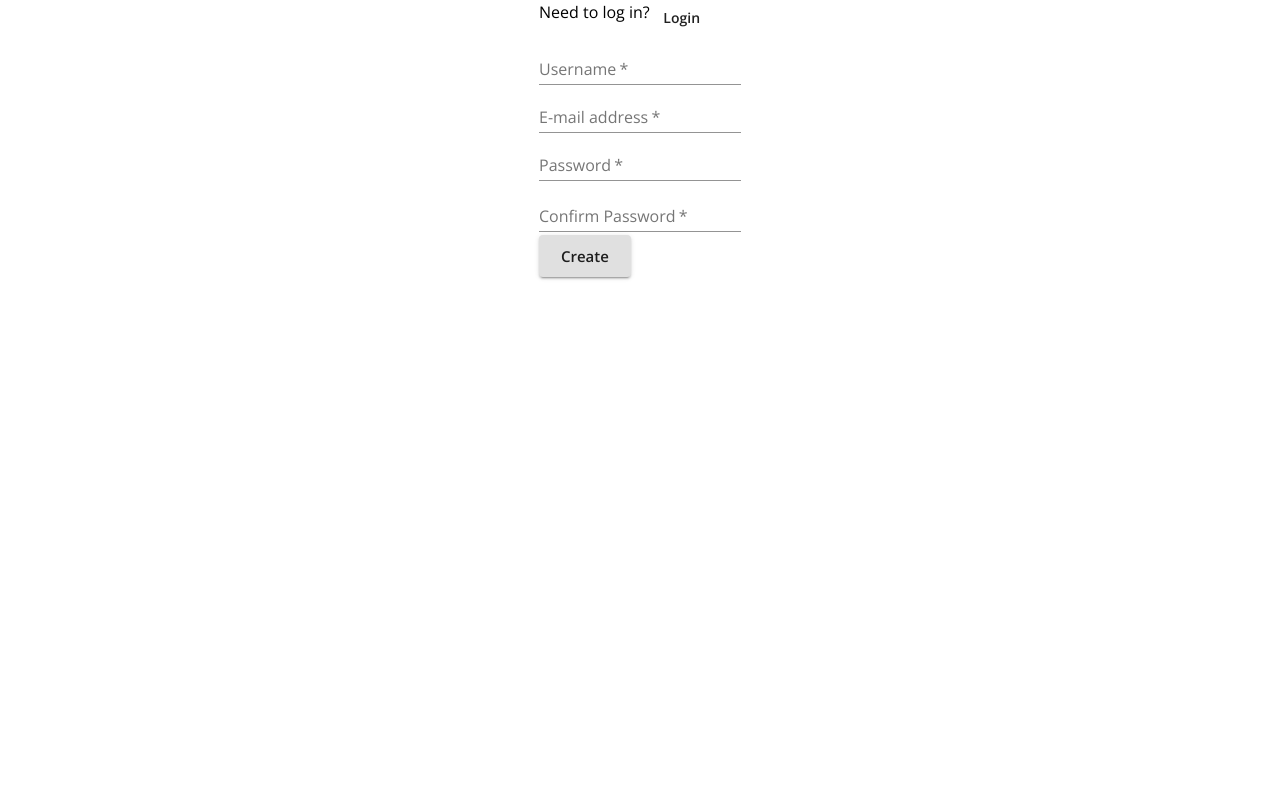
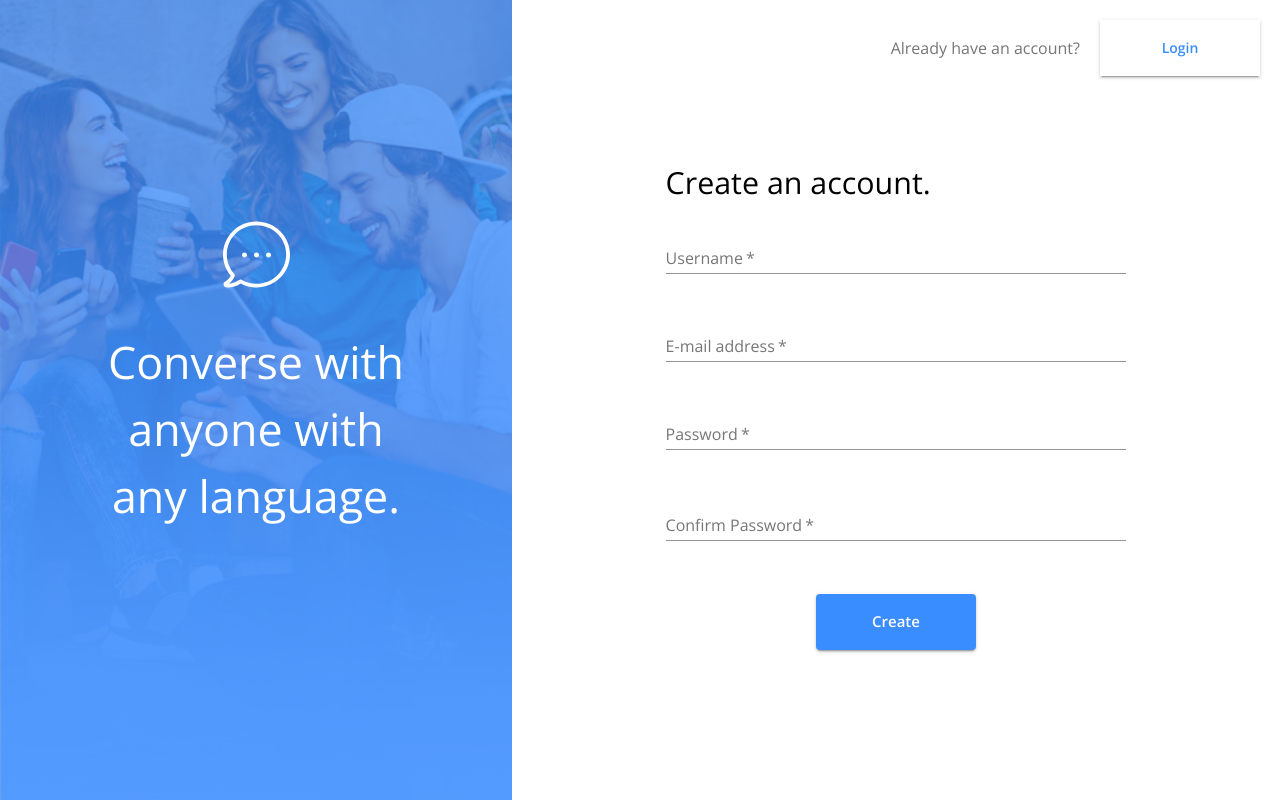
Before and after one commit to robertjhull/messenger-project, a React (Create React App) app in the folder client/: page / in a window 1280 px wide. Built offline with nearby package versions, Linux system fonts and the light colour scheme; no server answers.

Commit message:
Update login/signup design

```diff
--- a/client/src/Login.js
+++ b/client/src/Login.js
@@ -1,6 +1,8 @@
 import React from "react";
 import { Redirect, useHistory } from "react-router-dom";
 import { connect } from "react-redux";
+import { makeStyles } from "@material-ui/core/styles";
+import bubbleSVG from "../src/img/bubble.svg";
 import {
   Grid,
   Box,
@@ -10,9 +12,88 @@ import {
   TextField,
 } from "@material-ui/core";
 import { login } from "./store/utils/thunkCreators";
+import background from "../src/img/bg-img.png";
+
+const useStyles = makeStyles(() => ({
+  root : {
+    minHeight: "100vh",
+    flexWrap: "wrap-reverse",
+  },
+  imageContainer : {
+    backgroundImage: `url(${background})`,
+    backgroundRepeat: "no-repeat",
+    backgroundSize: "cover",
+    display: "flex",
+    minHeight: "75vh",
+    minWidth: "315px",
+    flex: "1 1 40%",
+  },
+  imageLayer : {
+    backgroundColor: "#3a8cffba",
+    display: "flex",
+    flexDirection: "column",
+    justifyContent: "center",
+    alignItems: "center",
+    textAlign: "center",
+    color: "#fff",
+  },
+  imageText : {
+    marginTop: "40px",
+    width: "65%",
+    fontSize: "2.8rem",
+    paddingBottom: 50,
+  },
+  formContainer : {
+    display: "flex",
+    flexDirection: "column",
+    alignItems: "center",
+    minHeight: "100vh",
+    flex: "1 1 60%",
+  },
+  header : {
+    height: "30%",
+    width: "90%",
+    marginLeft: "10%",
+  },
+  registerWrapper : {
+    top: 20,
+    right: 20,
+    position: "relative",
+    display: "flex",
+    justifyContent: "flex-end",
+    alignItems: "center",
+  },
+  form : {
+    height: "70%",
+    width: "60%",
+  },
+  title : {
+    fontSize: "1.9rem",
+  },
+  formGroup : {
+    width: "100%",
+    margin: "20px 0",
+  },
+  registerBtnWrapper : {
+    width: "160px",
+    height: "56px",
+    display: "flex",
+    marginLeft: "20px",
+    boxShadow: `0px 3px 1px -2px rgb(0 0 0 / 20%),
+                0px 2px 2px 0px rgb(0 0 0 / 14%),
+                0px 1px 5px 0px rgb(0 0 0 / 12%)`,
+  },
+  loginBtnWrapper : {
+    width: "160px",
+    height: "56px",
+    display: "flex",
+    margin: "30px auto",
+  }
+}));
 
 const Login = (props) => {
   const history = useHistory();
+  const classes = useStyles();
   const { user, login } = props;
 
   const handleLogin = async (event) => {
@@ -28,16 +109,33 @@ const Login = (props) => {
   }
 
   return (
-    <Grid container justify="center">
-      <Box>
-        <Grid container item>
-          <Typography>Need to register?</Typography>
-          <Button onClick={() => history.push("/register")}>Register</Button>
+    <Grid container component="main" className={classes.root}>
+      <Box className={classes.imageContainer}>
+        <Box className={classes.imageLayer}>
+            <img src={bubbleSVG} alt=""></img>
+            <Typography className={classes.imageText}>Converse with anyone with any language.</Typography>
+        </Box>
+      </Box>
+      <Box className={classes.formContainer}>
+        <Box className={classes.header}>
+          <Grid className={classes.registerWrapper}>
+            <Typography color="textSecondary">Don't have an account?</Typography>
+            <Box className={classes.registerBtnWrapper}>
+              <Button
+                fullWidth="true"
+                color="primary"
+                onClick={() => history.push("/register")}>
+                  Register
+              </Button>
+            </Box>
           </Grid>
+        </Box>
+        <Box className={classes.form}>
           <form onSubmit={handleLogin}>
+            <Typography className={classes.title}>Welcome back!</Typography>
             <Grid>
               <Grid>
-              <FormControl margin="normal" required>
+                <FormControl className={classes.formGroup} required>
                   <TextField
                     aria-label="username"
                     label="Username"
@@ -46,21 +144,27 @@ const Login = (props) => {
                   />
                 </FormControl>
               </Grid>
-            <FormControl margin="normal" required>
+                <FormControl className={classes.formGroup} required>
                 <TextField
-                label="password"
+                  label="Password"
                   aria-label="password"
                   type="password"
                   name="password"
                 />
               </FormControl>
-            <Grid>
-              <Button type="submit" variant="contained" size="large">
+                <Box className={classes.loginBtnWrapper}>
+                  <Button
+                    type="submit"
+                    variant="contained"
+                    fullWidth="true"
+                    color="primary"
+                    size="large" >
                     Login
                   </Button>
-            </Grid>
+                </Box>
             </Grid>
           </form>
+        </Box>
       </Box>
     </Grid>
   );
--- a/client/src/Signup.js
+++ b/client/src/Signup.js
@@ -1,6 +1,8 @@
 import React, { useState } from "react";
 import { Redirect, useHistory } from "react-router-dom";
 import { connect } from "react-redux";
+import { makeStyles } from "@material-ui/core/styles";
+import bubbleSVG from "../src/img/bubble.svg";
 import {
   Grid,
   Box,
@@ -11,9 +13,89 @@ import {
   FormHelperText,
 } from "@material-ui/core";
 import { register } from "./store/utils/thunkCreators";
+import background from "../src/img/bg-img.png";
+
+
+const useStyles = makeStyles(() => ({
+  root : {
+    minHeight: "100vh",
+    flexWrap: "wrap-reverse",
+  },
+  imageContainer : {
+    backgroundImage: `url(${background})`,
+    backgroundRepeat: "no-repeat",
+    backgroundSize: "cover",
+    display: "flex",
+    minHeight: "75vh",
+    minWidth: "315px",
+    flex: "1 1 40%",
+  },
+  imageLayer : {
+    backgroundColor: "#3a8cffba",
+    display: "flex",
+    flexDirection: "column",
+    justifyContent: "center",
+    alignItems: "center",
+    textAlign: "center",
+    color: "#fff",
+  },
+  imageText : {
+    marginTop: "40px",
+    width: "65%",
+    fontSize: "2.8rem",
+    paddingBottom: 50,
+  },
+  formContainer : {
+    display: "flex",
+    flexDirection: "column",
+    alignItems: "center",
+    minHeight: "100vh",
+    flex: "1 1 60%",
+  },
+  header : {
+    height: "20%",
+    width: "90%",
+    marginLeft: "10%",
+  },
+  loginWrapper : {
+    top: 20,
+    right: 20,
+    position: "relative",
+    display: "flex",
+    justifyContent: "flex-end",
+    alignItems: "center",
+  },
+  form : {
+    height: "80%",
+    width: "60%",
+  },
+  title : {
+    fontSize: "1.9rem",
+  },
+  formGroup : {
+    width: "100%",
+    margin: "20px 0",
+  },
+  loginBtnWrapper : {
+    width: "160px",
+    height: "56px",
+    display: "flex",
+    marginLeft: "20px",
+    boxShadow: `0px 3px 1px -2px rgb(0 0 0 / 20%),
+                0px 2px 2px 0px rgb(0 0 0 / 14%),
+                0px 1px 5px 0px rgb(0 0 0 / 12%)`,
+  },
+  createBtnWrapper : {
+    width: "160px",
+    height: "56px",
+    display: "flex",
+    margin: "30px auto",
+  }
+}));
 
 const Login = (props) => {
   const history = useHistory();
+  const classes = useStyles();
   const { user, register } = props;
   const [formErrorMessage, setFormErrorMessage] = useState({});
 
@@ -37,16 +119,33 @@ const Login = (props) => {
   }
 
   return (
-    <Grid container justify="center">
-      <Box>
-        <Grid container item>
-          <Typography>Need to log in?</Typography>
-          <Button onClick={() => history.push("/login")}>Login</Button>
+    <Grid container component="main" className={classes.root}>
+      <Box className={classes.imageContainer}>
+        <Box className={classes.imageLayer}>
+            <img src={bubbleSVG} alt=""></img>
+            <Typography className={classes.imageText}>Converse with anyone with any language.</Typography>
+        </Box>
+      </Box>
+      <Box className={classes.formContainer}>
+        <Box className={classes.header}>
+          <Grid className={classes.loginWrapper}>
+            <Typography color="textSecondary">Already have an account?</Typography>
+            <Box className={classes.loginBtnWrapper}>
+              <Button
+                fullWidth="true"
+                color="primary"
+                onClick={() => history.push("/login")} >
+                  Login
+              </Button>
+            </Box>
           </Grid>
+        </Box>
+        <Box className={classes.form}>
           <form onSubmit={handleRegister}>
+            <Typography className={classes.title}>Create an account.</Typography>
             <Grid>
               <Grid>
-              <FormControl>
+                <FormControl className={classes.formGroup}>
                   <TextField
                     aria-label="username"
                     label="Username"
@@ -57,7 +156,7 @@ const Login = (props) => {
                 </FormControl>
               </Grid>
               <Grid>
-              <FormControl>
+                <FormControl className={classes.formGroup}>
                   <TextField
                     label="E-mail address"
                     aria-label="e-mail address"
@@ -68,7 +167,7 @@ const Login = (props) => {
                 </FormControl>
               </Grid>
               <Grid>
-              <FormControl error={!!formErrorMessage.confirmPassword}>
+                <FormControl className={classes.formGroup} error={!!formErrorMessage.confirmPassword}>
                   <TextField
                     aria-label="password"
                     label="Password"
@@ -83,7 +182,7 @@ const Login = (props) => {
                 </FormControl>
               </Grid>
               <Grid>
-              <FormControl error={!!formErrorMessage.confirmPassword}>
+                <FormControl className={classes.formGroup} error={!!formErrorMessage.confirmPassword}>
                   <TextField
                     label="Confirm Password"
                     aria-label="confirm password"
@@ -97,11 +196,19 @@ const Login = (props) => {
                   </FormHelperText>
                 </FormControl>
               </Grid>
-            <Button type="submit" variant="contained" size="large">
+              <Box className={classes.createBtnWrapper}>
+                <Button
+                  type="submit"
+                  variant="contained"
+                  fullWidth="true"
+                  color="primary"
+                  size="large" >
                   Create
                 </Button>
+              </Box>
             </Grid>
           </form>
+        </Box>
       </Box>
     </Grid>
   );
--- a/client/src/themes/theme.js
+++ b/client/src/themes/theme.js
@@ -1,6 +1,6 @@
-import { createMuiTheme } from "@material-ui/core";
+import { createTheme } from "@material-ui/core";
 
-export const theme = createMuiTheme({
+export const theme = createTheme({
   typography: {
     fontFamily: "Open Sans, sans-serif",
     fontSize: 14,
```
Also changed, not shown: client/src/img/bg-img.png (added), client/src/img/bubble.svg (added). Lines whose indentation alone changed are shown as unchanged.
